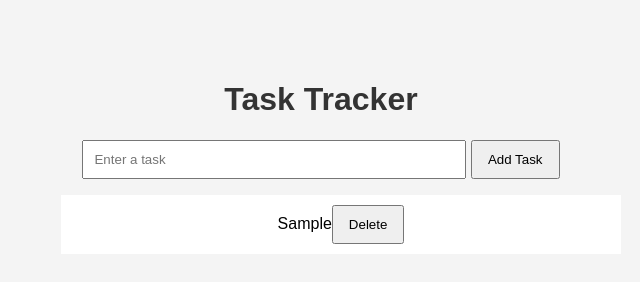
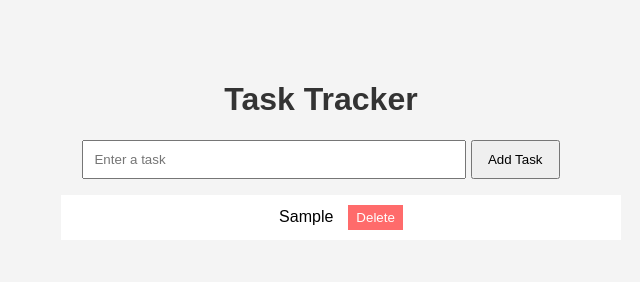
Before and after one commit to riyazahmed-in/task-tracker-todo-list, a plain HTML site: page index.html in a window 1280 px wide. Both pictures are taken after typing "Sample" into the empty fields and a click on the button "Add Task". Shown: the whole page, without its empty margins (319-959 px from the left). Drawn offline with Linux system fonts and the light colour scheme.

Commit message:
Style completed tasks and delete button

```diff
--- a/style.css
+++ b/style.css
@@ -27,3 +27,16 @@ li {
   margin: 10px 0;
   padding: 10px;
 }
+
+.completed {
+  text-decoration: line-through;
+  color: gray;
+}
+
+li button {
+  margin-left: 15px;
+  background-color: #ff6b6b;
+  color: white;
+  border: none;
+  padding: 5px 8px;
+}
```
